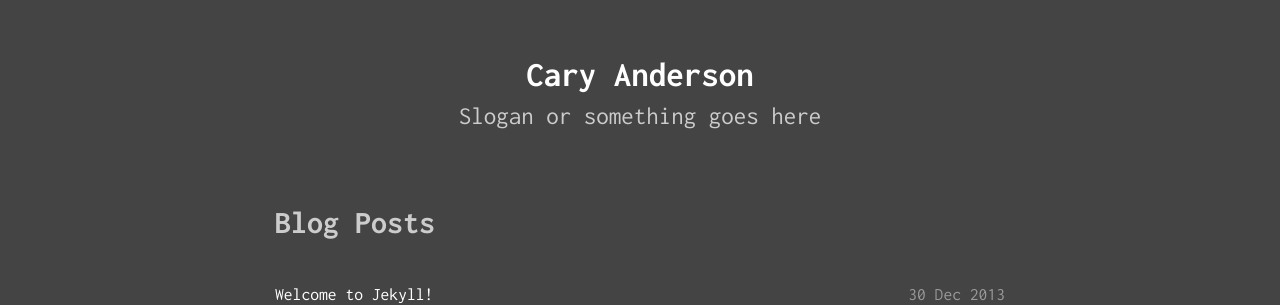
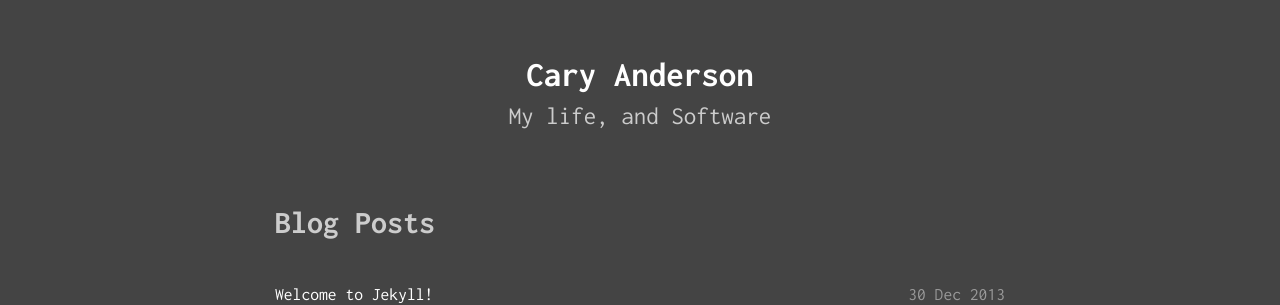
Before and after one commit to CaryAndo/caryando.github.io, a Jekyll site: the page built from index.html, in a window 1280 px wide. Shown: the top 305 px of the page. Built offline with Jekyll 4.4.1, drawn with Linux system fonts in a browser that asks for light colours; Markdown is read by kramdown in place of the engine named in the settings.

Commit message:
update slogan

```diff
--- a/_layouts/default.html
+++ b/_layouts/default.html
@@ -11,7 +11,7 @@
 
     <header>
       <h1>Cary Anderson</h1>
-      <h2>Slogan or something goes here</h2>
+      <h2>My life, and Software</h2>
     </header>
 
     <div class="wrapper">
```
